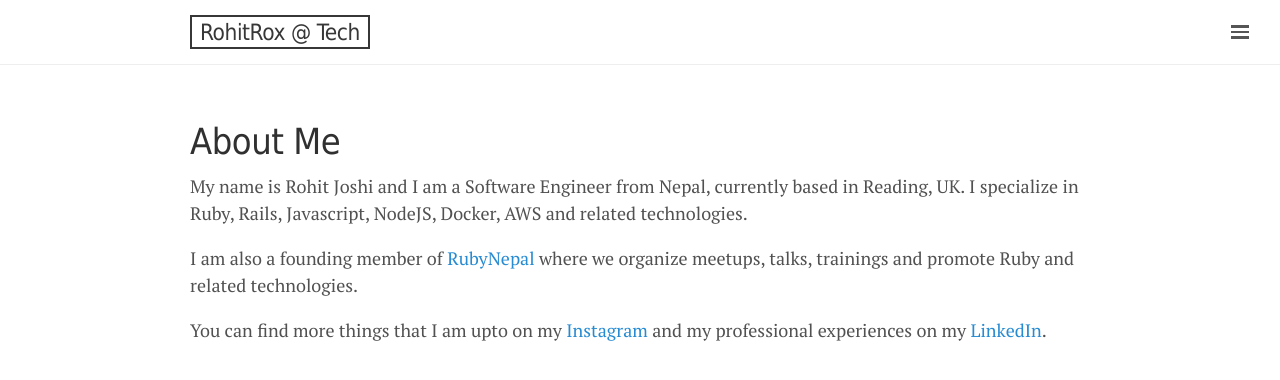
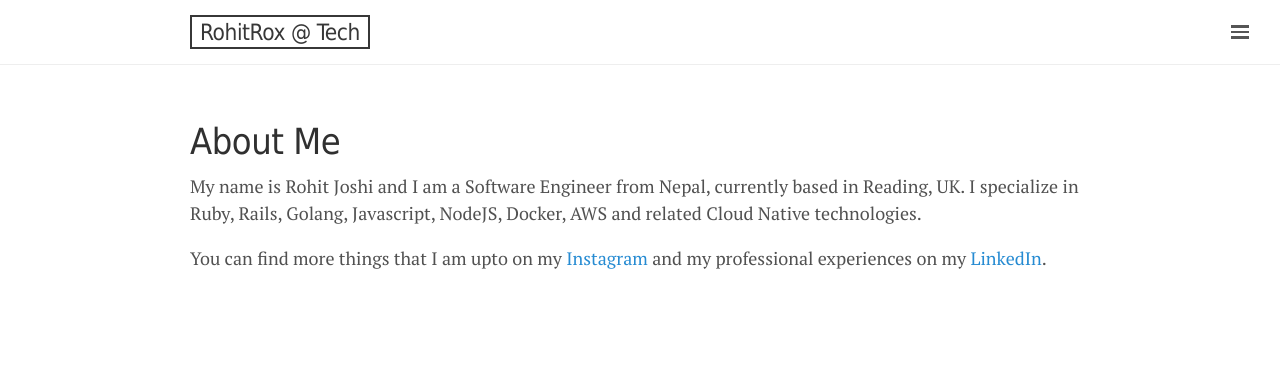
Before and after one commit to RohitRox/github-pages, a Jekyll site: the page built from about_me.md, in a window 1280 px wide. Shown: the top 380 px of the page. Built offline with Jekyll 4.4.1, drawn with Linux system fonts in a browser that asks for light colours.

Commit message:
Update info in prev posts

```diff
--- a/about_me.md
+++ b/about_me.md
@@ -3,8 +3,6 @@ layout: page
 title: About Me
 ---
 
-My name is Rohit Joshi and I am a Software Engineer from Nepal, currently based in Reading, UK. I specialize in Ruby, Rails, Javascript, NodeJS, Docker, AWS and related technologies.
-
-I am also a founding member of [RubyNepal](https://rubynepal.org/) where we organize meetups, talks, trainings and promote Ruby and related technologies.
+My name is Rohit Joshi and I am a Software Engineer from Nepal, currently based in Reading, UK. I specialize in Ruby, Rails, Golang, Javascript, NodeJS, Docker, AWS and related Cloud Native technologies.
 
 You can find more things that I am upto on my [Instagram](https://www.instagram.com/rohitrox00/) and my professional experiences on my [LinkedIn](https://www.linkedin.com/in/rohitrox/).
```
Also changed, not shown: _posts/2020-01-08-simpler-microfrontends-implementation-with-react-and-esnext.md (+0 -2 lines).
